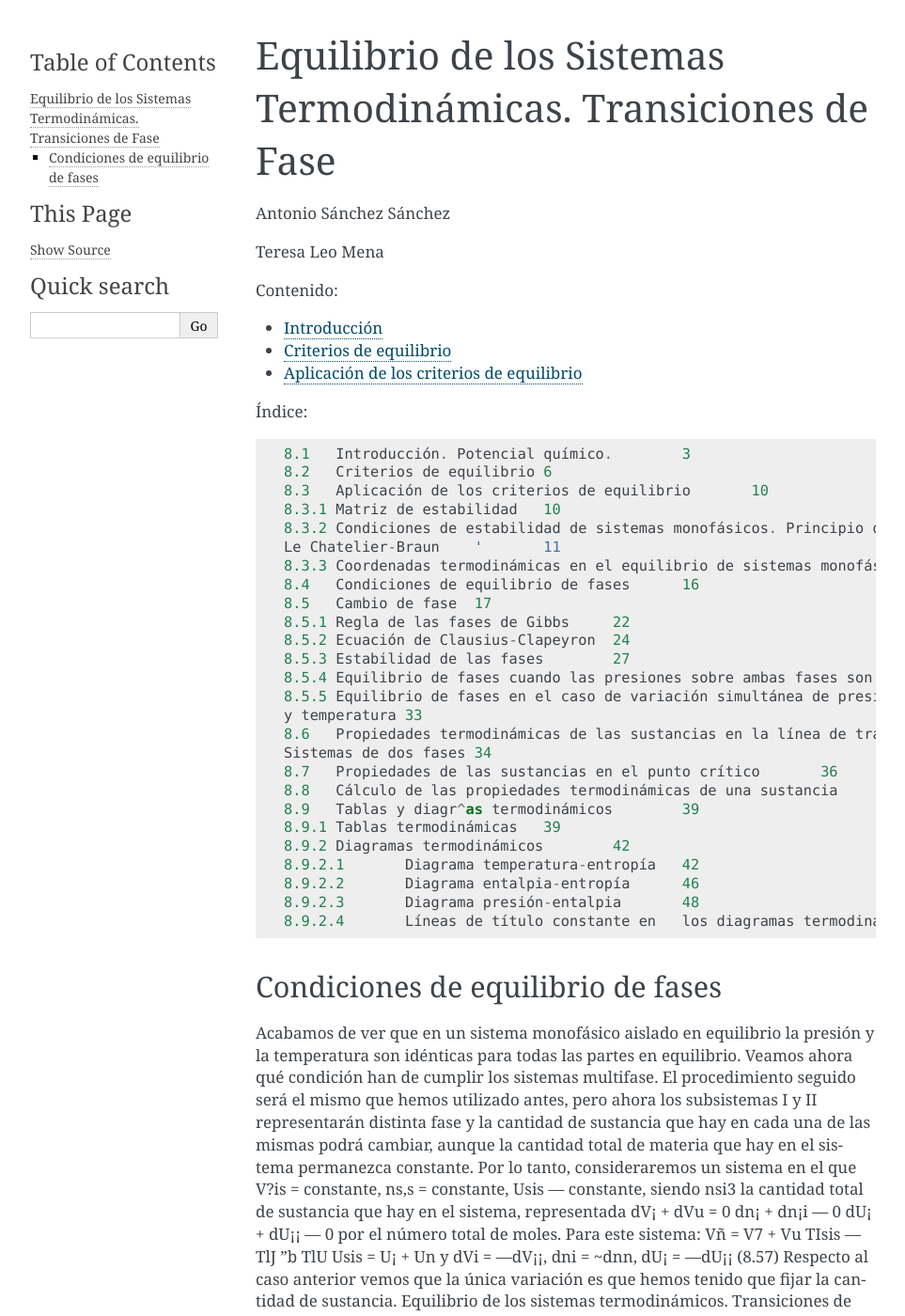
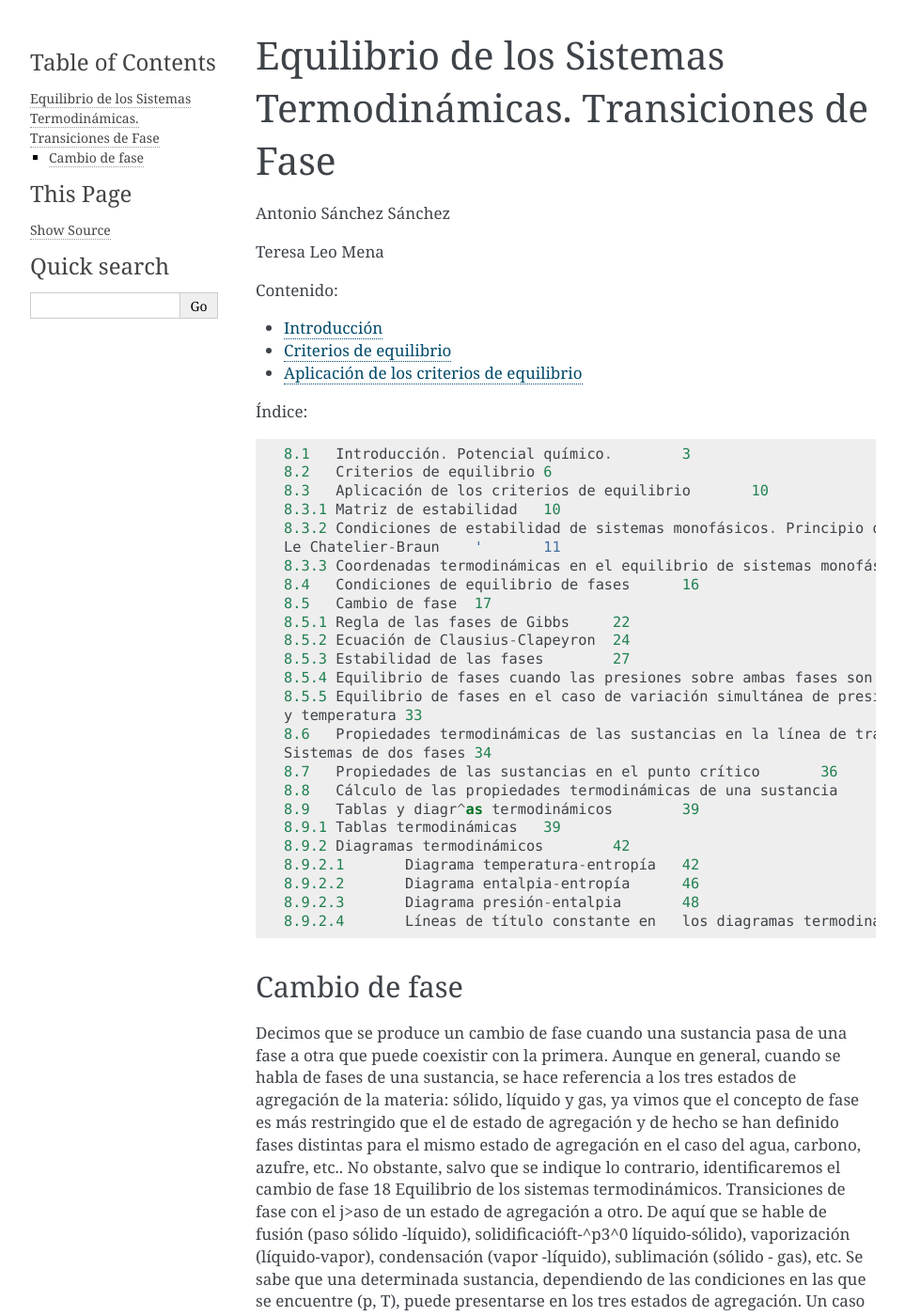
Before and after one commit to mantielero/termodinamica, a Sphinx documentation site: the page built from source/equilibrio.rst, in a window 1280 px wide and 1400 px high. Shown: the whole window at 94% size, without its empty margins (148-1111 px from the left). Built offline with Sphinx 7.4.7, drawn with Linux system fonts in a browser that asks for light colours; some of the changed text lies outside the part shown.

Commit message:
Update equilibrio.rst

```diff
--- a/source/equilibrio.rst
+++ b/source/equilibrio.rst
@@ -61,52 +61,15 @@ Teresa Leo Mena
 
 
 
-Condiciones de equilibrio de fases
-----------------------------------
 
 
-Acabamos de ver que en un sistema monofásico aislado en equilibrio la presión y la temperatura son idénticas para todas las partes en equilibrio. Veamos ahora qué condición han de cumplir los sistemas multifase.
-El procedimiento seguido será el mismo que hemos utilizado antes, pero ahora los subsistemas I y II representarán distinta fase y la cantidad de sustancia que hay en cada una de las mismas podrá cambiar, aunque la cantidad total de materia que hay en el sistema permanezca constante. Por lo tanto, consideraremos un sistema en el que V?is = constante, ns,s = constante, Usis — constante, siendo nsi3 la cantidad total de sustancia que hay en el sistema, representada
-dV¡ + dVu = 0 dn¡ + dn¡i — 0 dU¡ + dU¡¡ — 0
-por el número total de moles. Para este sistema:
-Vñ = V7 + Vu
-TIsis — TlJ ”b TlU
-Usis = U¡ + Un
-y
-dVi = —dV¡¡, dni = ~dnn, dU¡ = —dU¡¡
-(8.57)
-Respecto al caso anterior vemos que la única variación es que hemos tenido que fijar la cantidad de sustancia.
-Equilibrio de los sistemas termodinámicos. Transiciones de fase
-17
-De (8.11) aplicada a una especie química, podemos deducir:
-dS=^- + ^dV- £dn	(8.58)
-Para el sistema que estamos considerando:
-dS,„ = dS¡ + dSH = 0	(8.59)
-,C	VI
-ÍS, = ^7 + T,ÍV,-T,
-dni
-ís„ = tOa +	^
-Tu T T/j	Tu
-dnii
-(8.60)
-Sustituyendo en (8.59), teniendo en cuenta (8.57), obtenemos:
-1
-tT¡
-dU¡ +
-Vil
-Tu
-V±
-Ti
-= 0
-(8.61)
-Por las mismas razones que antes expusimos dU¡, dV¡ y dn¡ son variables independientes, por lo que:
-de donde:
-— = 0	VI	— = 0	Vi VII Q	(8.62)
-Tu	Ti	Ti,	Ti Tu
-11 ! : ■"i	Vi	= Vil	Vi = Vil f	(8.63)
-Es decir, para que una sustancia que se presenta en dos fases esté en equilibrio, es preciso que presión, temperatura y potencial químico sean iguales en ambas fases.
-jjProcediendo de forma análoga llegaríamos a igual conclusión en un sistema muítifase. /
-8.5	Cambio de fase
+
+
+
+
+Cambio de fase
+--------------
+
 Decimos que se produce un cambio de fase cuando una sustancia pasa de una fase a otra que puede coexistir con la primera. Aunque en general, cuando se habla de fases de una sustancia, se hace referencia a los tres estados de agregación de la materia: sólido, líquido y gas, ya vimos que el concepto de fase es más restringido que el de estado de agregación y de hecho se han definido fases distintas para el mismo estado de agregación en el caso del agua, carbono, azufre, etc.. No obstante, salvo que se indique lo contrario, identificaremos el cambio de fase
 18
 Equilibrio de los sistemas termodinámicos. Transiciones de fase
```
